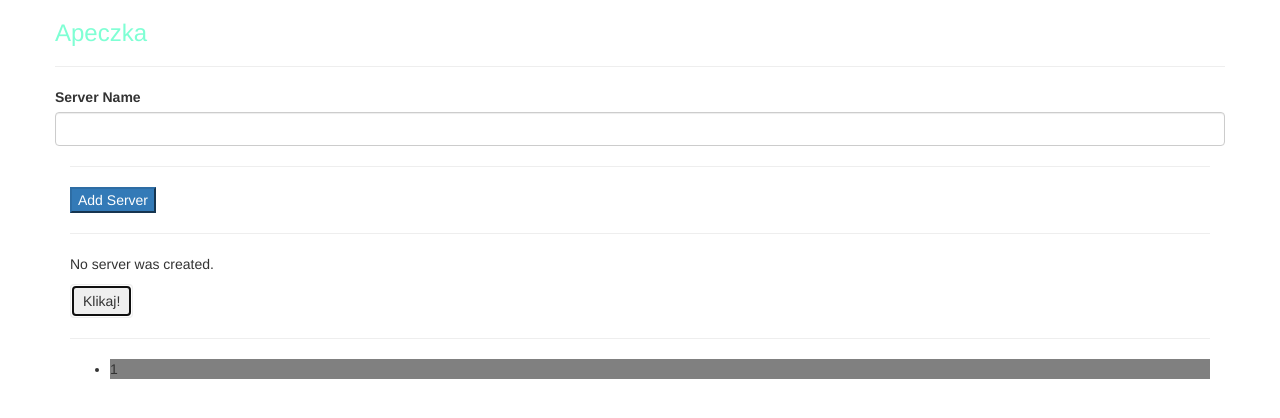
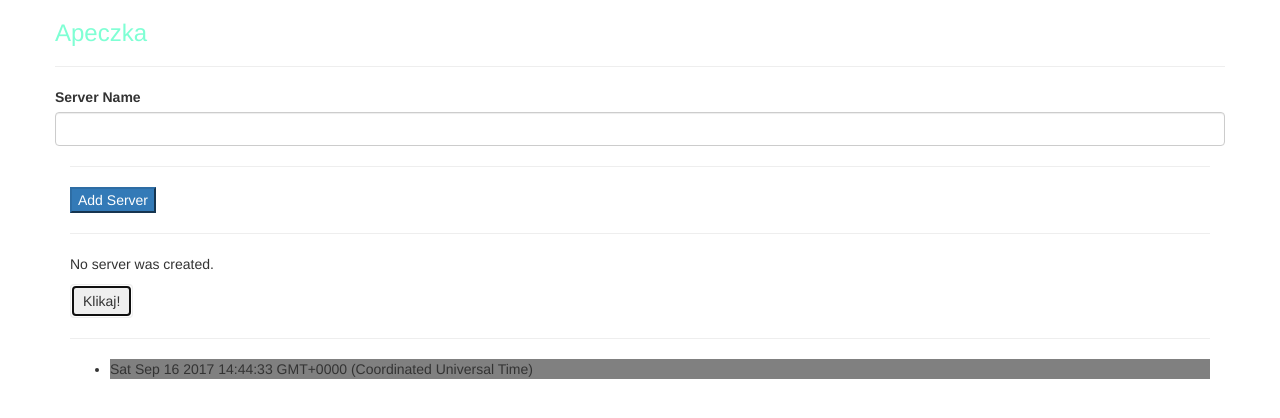
Before and after one commit to SzymonKwas/AngularTest, an Angular app: page / in a window 1280 px wide. Both pictures are taken after a click on the button "Klikaj!". Shown: the top 418 px of the page. Built offline with nearby package versions, Linux system fonts and the light colour scheme.

Commit message:
ngFor get index

```diff
--- a/src/app/password/password.component.html
+++ b/src/app/password/password.component.html
@@ -7,9 +7,9 @@
     <hr>
     <p *ngIf="iterator%2 === 0">tajne haslo!</p>
     <ul>
-      <li *ngFor="let it of itArray"
-          [ngClass]="{gtThan5: it >= 5}"
-          [ngStyle]="{backgroundColor: getColor(it)}"
+      <li *ngFor="let it of itArray; let i = index"
+          [ngClass]="{gtThan5: i >= 5}"
+          [ngStyle]="{backgroundColor: getColor(i)}"
       >{{it}}
       </li>
     </ul>
--- a/src/app/password/password.component.ts
+++ b/src/app/password/password.component.ts
@@ -9,17 +9,16 @@ import {iterator} from "rxjs/symbol/iterator";
 export class PasswordComponent implements OnInit {
   haslo = 'mojetajnehaslo';
   iterator: number;
-  itArray: [number];
+  itArray = [];
   constructor() {
     this.iterator = 0;
-    this.itArray = [];
   }
 
   ngOnInit() {
   }
   onBtnClick(){
   this.iterator++;
-  this.itArray.push(this.iterator);
+  this.itArray.push(new Date());
   }
   getColor(it){
     if(it> 4){
```
